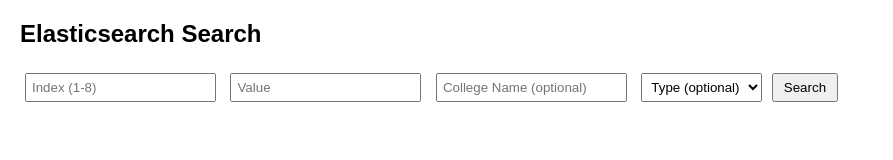
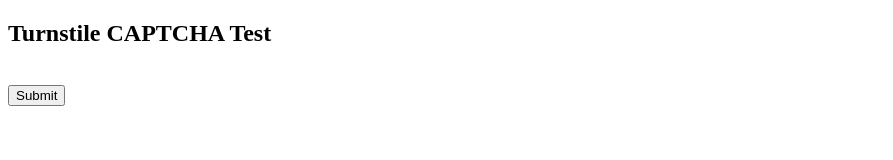
Before and after one commit to sandyyy741821/loanzy_frontend, a plain HTML site: page index.html in a window 1280 px wide. Shown: the whole page, without its empty margins (0-893 px from the left). Drawn offline with Linux system fonts and the light colour scheme.

Commit message:
frontendcaptcha

```diff
--- a/index.html
+++ b/index.html
@@ -1,84 +1,54 @@
 <!DOCTYPE html>
 <html lang="en">
 <head>
-  <meta charset="UTF-8">
-  <title>Elasticsearch Search</title>
-  <style>
-    body { font-family: Arial, sans-serif; margin: 20px; }
-    input, select { margin: 5px; padding: 5px; }
-    button { padding: 5px 10px; }
-    #results { margin-top: 20px; }
-    .result { padding: 10px; border-bottom: 1px solid #ccc; }
-  </style>
+  <meta charset="UTF-8" />
+  <title>Cloudflare Turnstile CAPTCHA Demo</title>
+  <script src="https://challenges.cloudflare.com/turnstile/v0/api.js" async defer></script>
 </head>
 <body>
-  <h2>Elasticsearch Search</h2>
-  <input type="number" id="idx" placeholder="Index (1-8)">
-  <input type="number" id="val" placeholder="Value">
-  <input type="text" id="collegeName" placeholder="College Name (optional)">
-  <select id="type">
-    <option value="">Type (optional)</option>
-    <option value="college">College</option>
-    <option value="course">Course</option>
-  </select>
-  <button id="searchButton" onclick="search()">Search</button>
+  <h2>Turnstile CAPTCHA Test</h2>
 
-  <div id="results"></div>
+  <!-- Turnstile widget -->
+  <div class="cf-turnstile" data-sitekey="0x4AAAAAABet_YrZDjLmY4xM" data-callback="onCaptchaSuccess"></div>
+
+  <br />
+
+  <button id="submitBtn">Submit</button>
+
+  <p id="result"></p>
 
   <script>
-    async function search() {
-      const idx = document.getElementById('idx').value;
-      const val = document.getElementById('val').value;
-      const collegeName = document.getElementById('collegeName').value;
-      const type = document.getElementById('type').value;
+    let captchaToken = '';
 
-      const searchButton = document.getElementById('searchButton');
-      const resultsDiv = document.getElementById('results');
+    // This function is called automatically when the Turnstile is completed
+    function onCaptchaSuccess(token) {
+      captchaToken = token;
+      document.getElementById('result').textContent = 'Captcha completed. You can submit.';
+    }
 
-      const params = new URLSearchParams();
-      if (idx) params.append('idx', idx);
-      if (val) params.append('val', val);
-      if (collegeName) params.append('collegeName', collegeName);
-      if (type) params.append('type', type);
+    document.getElementById('submitBtn').addEventListener('click', async () => {
+      if (!captchaToken) {
+        document.getElementById('result').textContent = 'Please complete the captcha first!';
+        return;
+      }
 
-      resultsDiv.innerHTML = '<p>Loading...</p>';
-      searchButton.disabled = true;  // Disable button during request
+      const response = await fetch('https://captcha_verification.santhosh-rv173.workers.dev', {
+        method: 'POST',
+        headers: { 'Content-Type': 'application/json' },
+        body: JSON.stringify({ token: captchaToken })
+      });
 
-      try {
-        const response = await fetch(`https://loanzy_api.santhosh-rv173.workers.dev/api/search?${params}`);
+      const data = await response.json();
 
-        if (!response.ok) {
-          throw new Error(`Server returned status: ${response.status}`);
-        }
+      if (data.success) {
+        document.getElementById('result').textContent = 'Captcha verification passed!';
+      } else {
+        document.getElementById('result').textContent = 'Captcha verification failed!';
+      }
 
-        const data = await response.json();
-        console.log(data);
-        resultsDiv.innerHTML = '';  // Clear loading state
-
-        if (data.error) {
-          resultsDiv.innerHTML = `<p style="color:red;">Error: ${data.error}</p>`;
-        } else if (data.length === 0) {
-          resultsDiv.innerHTML = '<p>No results found.</p>';
-        } else {
-          data.forEach(item => {
-            const div = document.createElement('div');
-            div.className = 'result';
-            div.innerHTML = `
-              <strong>${item.source.Name}</strong> (Score: ${item.score})<br>
-              Type: ${item.source.Type}<br>
-              CREDLEV_${idx}: ${item.source[`CREDLEV_${idx}`]}
-            `;
-            resultsDiv.appendChild(div);
-          });
-        }
-
-      } catch (error) {
-        console.error('Error fetching data:', error);
-        resultsDiv.innerHTML = `<p style="color:red;">Error: ${error.message}</p>`;
-      } finally {
-        searchButton.disabled = false;  // Re-enable button
-      }
-    }
+      captchaToken = ''; // Reset token
+      turnstile.reset(); // Reset the captcha widget
+    });
   </script>
 </body>
 </html>
```
